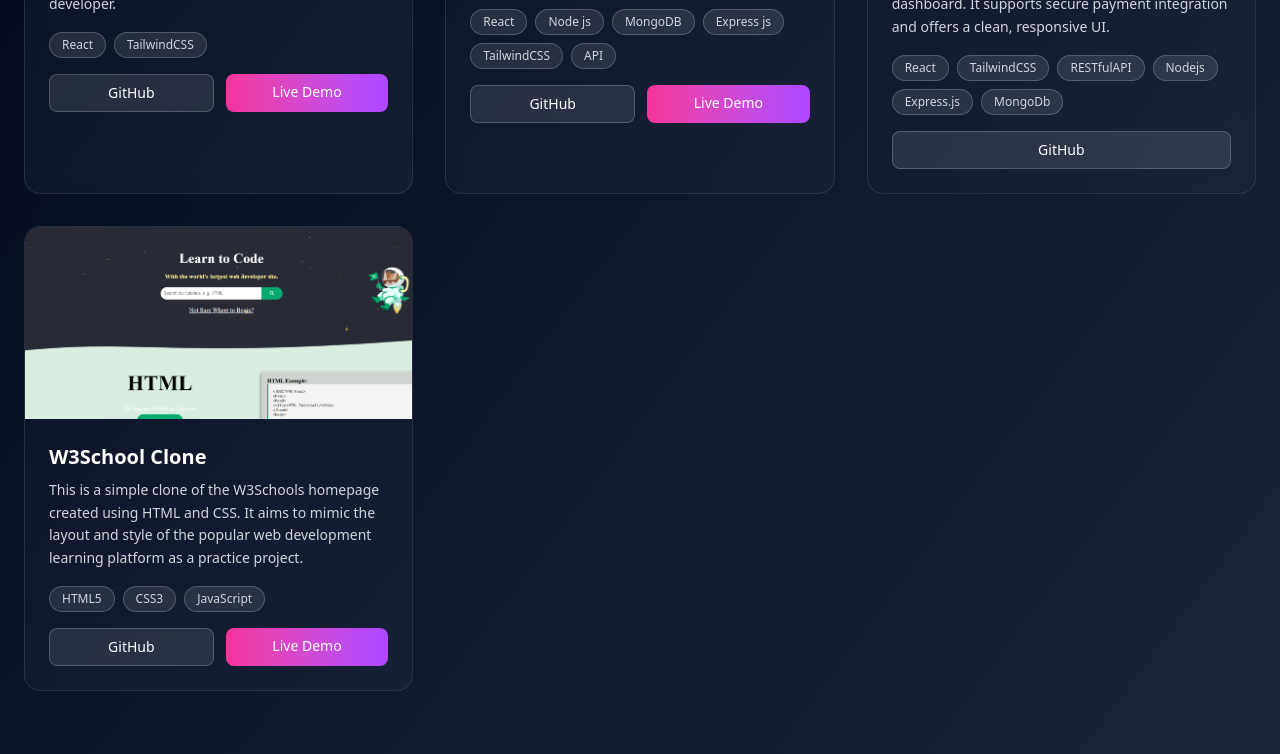
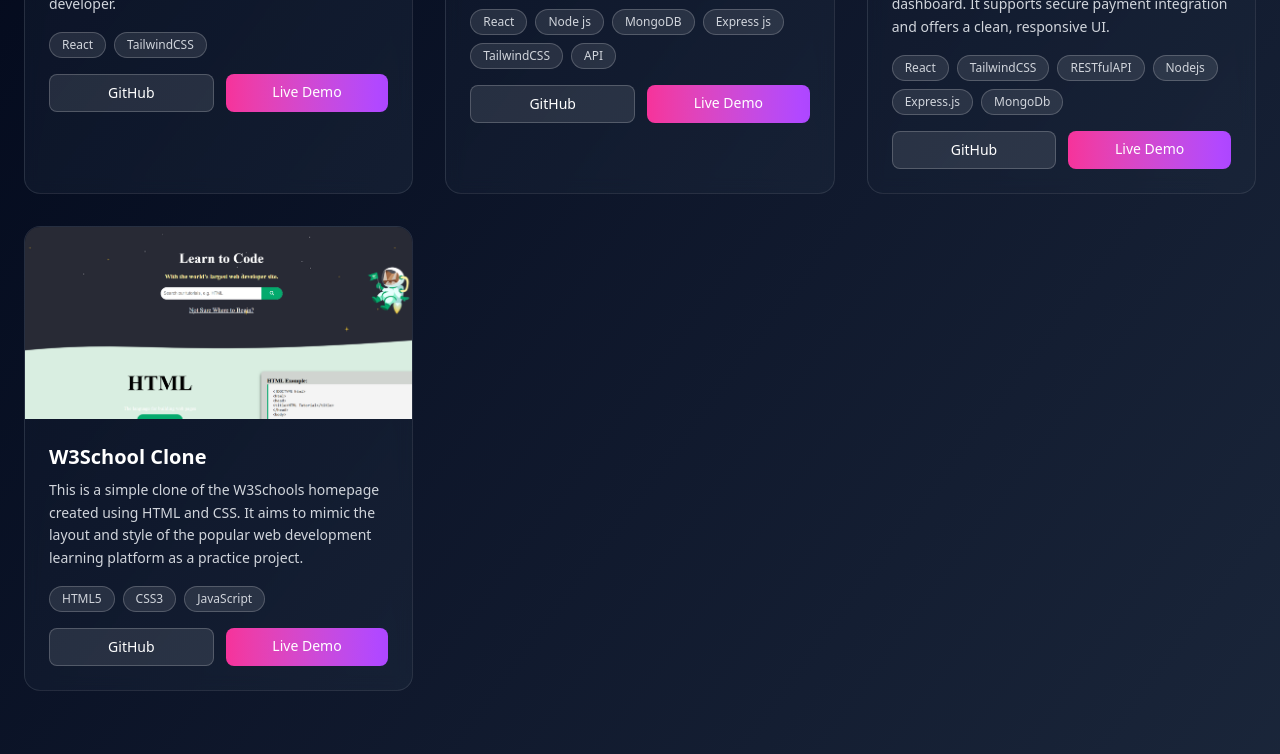
Before and after one commit to iamutsab-git/Portfolio, a React (Vite) app: page /contact in a window 1280 px wide. Shown: the part 3300-4054 px from the top of the page. Built offline with nearby package versions, Linux system fonts and the light colour scheme.

Commit message:
added live url for latest project

```diff
--- a/src/components/Portfolio/Portfolio.jsx
+++ b/src/components/Portfolio/Portfolio.jsx
@@ -28,7 +28,7 @@
       description: "A Ubay is a Full Stack e-commerce platform featuring user authentication, product browsing, cart management, order placement, and admin dashboard. It supports secure payment integration and offers a clean, responsive UI.",
       technologies: ["React", "TailwindCSS", "RESTfulAPI", "Nodejs", "Express.js", "MongoDb"],
       githubUrl: "https://github.com/iamutsab-git/Ubay-E-Commerce.git",
-      // liveUrl: "https://github.com/iamutsab-git/Ubay-E-Commerce.git",
+       liveUrl: "https://ubay-cf5q.onrender.com/",
       imageUrl: Ubay_SS
     },
     {
```
